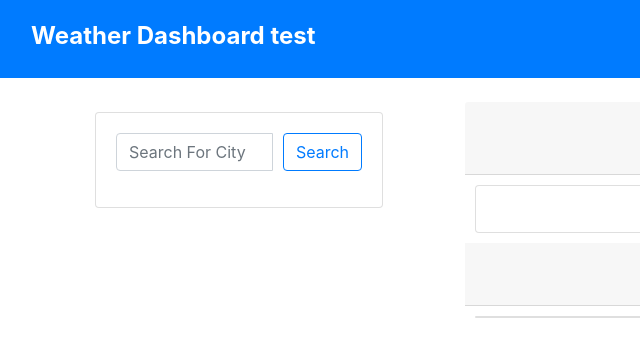
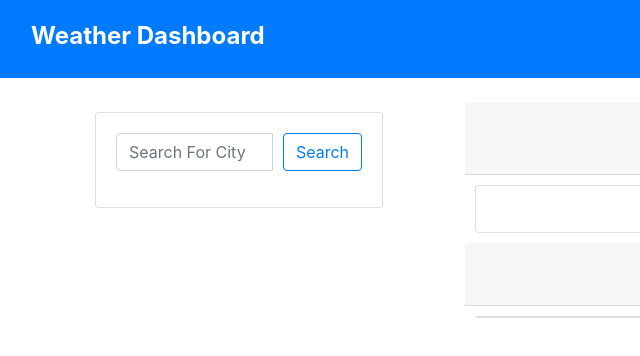
Before and after one commit to MichaelR432/weather-or-not-dashboard, a plain HTML site: page index.html in a window 1280 px wide. Shown: the full height of the page, 0-640 px from the left. Drawn offline with nearby package versions, Linux system fonts and the light colour scheme.

Commit message:
reverted minor changes

```diff
--- a/index.html
+++ b/index.html
@@ -22,7 +22,7 @@
   <body>
     <nav class="navbar navbar-light bg-primary nav">
       <div class="container-fluid">
-        <p class="navText" href="#">Weather Dashboard test</p>
+        <p class="navText" href="#">Weather Dashboard</p>
       </div>
     </nav>
     <br/>
--- a/index.js
+++ b/index.js
@@ -93,4 +93,3 @@ $(document).ready(function() {
 
 });
 // test
-if
```
